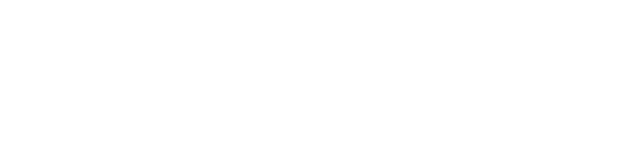
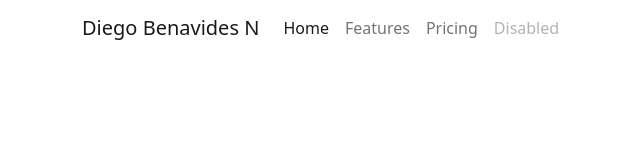
Before and after one commit to jbenavidesnati05/hv-Diego-B, a website: page index.html in a window 1280 px wide. Shown: the whole page, without its empty margins (0-640 px from the left). Drawn offline with nearby package versions, Linux system fonts and the light colour scheme.

Commit message:
avanzando

```diff
--- a/estilos.scss
+++ b/estilos.scss
@@ -1 +1,6 @@
-@import "./node_modules/bootstrap/scss/bootstrap.scss"
+
+@import"./node_modules/bootstrap/scss/bootstrap.scss";
+
+.contenedor{
+    width: 80%;
+}
--- a/index.html
+++ b/index.html
@@ -4,10 +4,39 @@
     <meta charset="UTF-8">
     <meta http-equiv="X-UA-Compatible" content="IE=edge">
     <meta name="viewport" content="width=device-width, initial-scale=1.0">
-    <title>Document</title>
+    <title>Diego Benavides N</title>
     <link rel="stylesheet" href="estilos.css">
 </head>
 <body>
+    <header>
+        <nav class="container navbar navbar-expand-lg bg-ligth">
+            <div class="container-fluid">
+              <a class="navbar-brand" href="#">Diego Benavides N</a>
+              <button class="navbar-toggler" type="button" data-bs-toggle="collapse" data-bs-target="#navbarNav" aria-controls="navbarNav" aria-expanded="false" aria-label="Toggle navigation">
+                <span class="navbar-toggler-icon"></span>
+              </button>
+              <div class="collapse navbar-collapse" id="navbarNav">
+                <ul class="navbar-nav">
+                  <li class="nav-item">
+                    <a class="nav-link active" aria-current="page" href="#">Home</a>
+                  </li>
+                  <li class="nav-item">
+                    <a class="nav-link" href="#">Features</a>
+                  </li>
+                  <li class="nav-item">
+                    <a class="nav-link" href="#">Pricing</a>
+                  </li>
+                  <li class="nav-item">
+                    <a class="nav-link disabled">Disabled</a>
+                  </li>
+                </ul>
+              </div>
+            </div>
+          </nav>
+    </header>
+    <main>
+
+    </main>
     <script src="node_modules/bootstrap/dist/js/bootstrap.min.js"></script>
 </body>
 </html>
```
Also changed, not shown: estilos.css, 1 other file.
